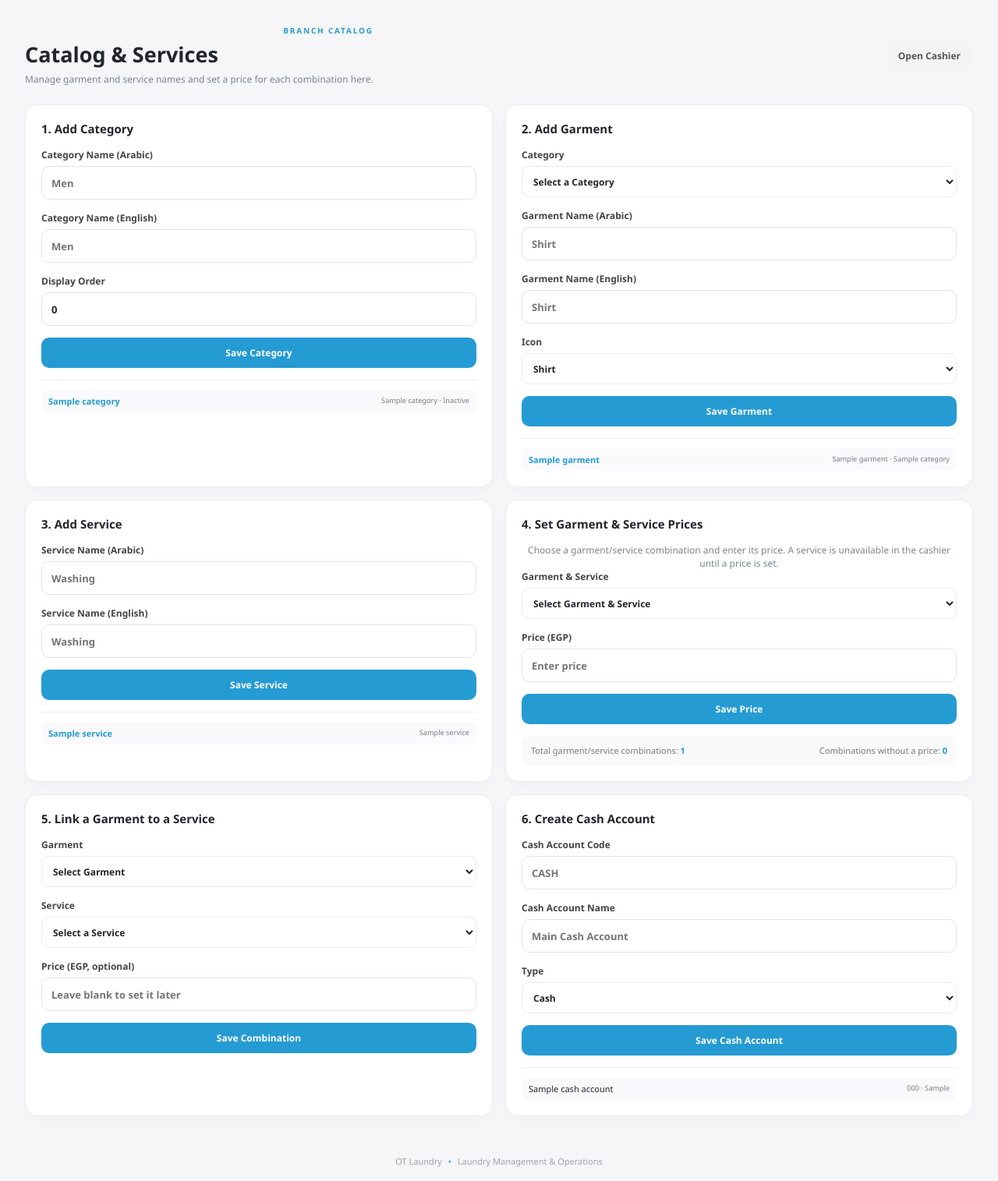
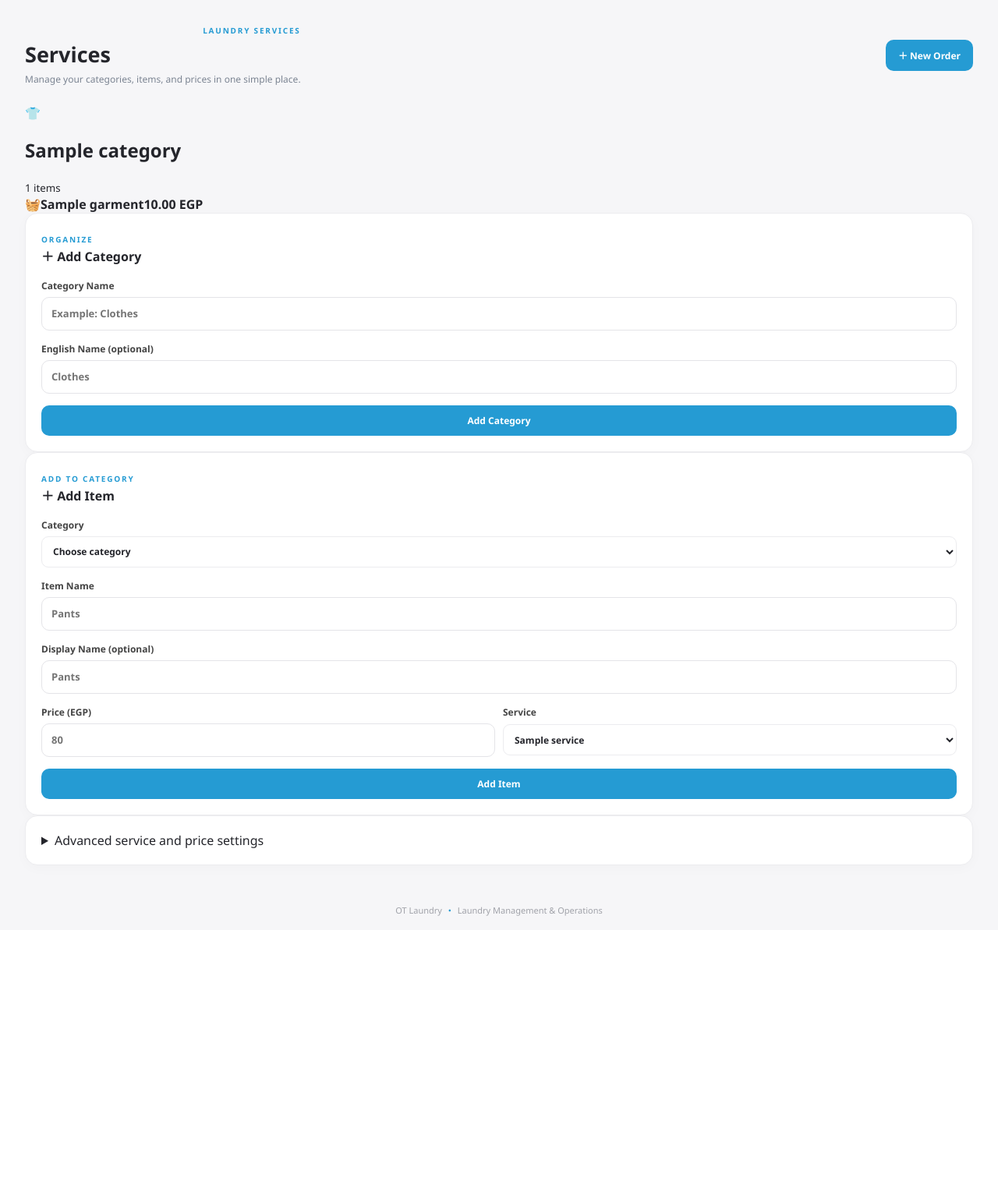
Before and after one commit to ae7656714-jpg/OT-OT-Laundry, a Flask app: template templates/catalog.html in a window 1280 px wide. Shown: the whole page at 78% size. After the commit the page ends 1175 px from the top, so only its background shows below. Run offline with Flask 3, Linux system fonts and the light colour scheme; the template is opened without the code that fills it: most values are stand-ins (such as "Sample title", 1, 10 or a date in 2020); some libraries are stand-ins or nearby versions.

Commit message:
Redesign catalog as simple Services categories and item cards

```diff
--- a/templates/catalog.html
+++ b/templates/catalog.html
@@ -1,12 +1,42 @@
-{% extends 'base.html' %}{% block title %}Catalog Settings | OT Laundry{% endblock %}
+{% extends 'base.html' %}{% block title %}Services | OT Laundry{% endblock %}
 {% block content %}
-<div class="heading-row"><div><p class="eyebrow">BRANCH CATALOG</p><h1>Catalog & Services</h1><p class="muted">Manage garment and service names and set a price for each combination here.</p></div><a class="btn secondary" href="/cashier">Open Cashier</a></div>
-<div class="catalog-grid">
-<section class="panel"><h2>1. Add Category</h2><form method="post" class="form-stack"><input type="hidden" name="csrf_token" value="{{ csrf_token() }}"><input type="hidden" name="action" value="category"><label>Category Name (Arabic)<input name="name" required placeholder="Men"></label><label>Category Name (English)<input name="name_en" placeholder="Men"></label><label>Display Order<input type="number" name="sort_order" value="0"></label><button class="btn primary">Save Category</button></form><div class="catalog-list">{% for c in categories %}<div><b>{{ c.name }}</b> <small>{{ c.name_en or '' }} · {% if c.is_active %}Active{% else %}Inactive{% endif %}</small></div>{% else %}<small class="muted">No categories yet.</small>{% endfor %}</div></section>
-<section class="panel"><h2>2. Add Garment</h2><form method="post" class="form-stack"><input type="hidden" name="csrf_token" value="{{ csrf_token() }}"><input type="hidden" name="action" value="garment"><label>Category<select name="category_id" required><option value="">Select a Category</option>{% for c in categories if c.is_active %}<option value="{{ c.id }}">{{ c.name }} / {{ c.name_en or '' }}</option>{% endfor %}</select></label><label>Garment Name (Arabic)<input name="name" required placeholder="Shirt"></label><label>Garment Name (English)<input name="name_en" placeholder="Shirt"></label><label>Icon<select name="icon_key"><option value="shirt">Shirt</option><option value="pants">Trousers</option><option value="dress">Dress</option><option value="coat">Jacket</option><option value="blanket">Blanket</option><option value="laundry">Other Item</option></select></label><button class="btn primary">Save Garment</button></form><div class="catalog-list">{% for g in garments %}<div><b>{{ g.name }}</b> <small>{{ g.name_en or '' }} · {{ (categories|selectattr('id','equalto',g.category_id)|first).name if g.category_id else '' }}</small></div>{% else %}<small class="muted">No garments yet.</small>{% endfor %}</div></section>
-<section class="panel"><h2>3. Add Service</h2><form method="post" class="form-stack"><input type="hidden" name="csrf_token" value="{{ csrf_token() }}"><input type="hidden" name="action" value="service"><label>Service Name (Arabic)<input name="name" required placeholder="Washing"></label><label>Service Name (English)<input name="name_en" placeholder="Washing"></label><button class="btn primary">Save Service</button></form><div class="catalog-list">{% for s in services %}<div><b>{{ s.name }}</b> <small>{{ s.name_en or '' }}</small></div>{% else %}<small class="muted">No services yet.</small>{% endfor %}</div></section>
-<section class="panel"><h2>4. Set Garment & Service Prices</h2><p class="muted small-note">Choose a garment/service combination and enter its price. A service is unavailable in the cashier until a price is set.</p><form method="post" class="form-stack"><input type="hidden" name="csrf_token" value="{{ csrf_token() }}"><input type="hidden" name="action" value="price"><label>Garment & Service<select name="garment_service_id" required><option value="">Select Garment & Service</option>{% for c in combos %}{% set g = garments|selectattr('id','equalto',c.garment_type_id)|first %}{% set s = services|selectattr('id','equalto',c.service_id)|first %}{% if g and s %}<option value="{{ c.id }}">{{ g.name_en or g.name }} — {{ s.name_en or s.name }}{% if c.default_price is not none %} — {{ '%.2f'|format(c.default_price|float) }} EGP{% else %} — Price not set{% endif %}</option>{% endif %}{% endfor %}</select></label><label>Price (EGP)<input name="price" type="number" min="0" max="999999999" step="0.01" required placeholder="Enter price"></label><button class="btn primary">Save Price</button></form><div class="price-summary"><span>Total garment/service combinations: <b>{{ combos|length }}</b></span><span>Combinations without a price: <b>{{ combos|selectattr('default_price','none')|list|length }}</b></span></div></section>
-<section class="panel"><h2>5. Link a Garment to a Service</h2><form method="post" class="form-stack"><input type="hidden" name="csrf_token" value="{{ csrf_token() }}"><input type="hidden" name="action" value="combination"><label>Garment<select name="garment_type_id" required><option value="">Select Garment</option>{% for g in garments if g.is_active %}<option value="{{ g.id }}">{{ g.name }} — {{ g.name_en or '' }}</option>{% endfor %}</select></label><label>Service<select name="service_id" required><option value="">Select a Service</option>{% for s in services if s.is_active %}<option value="{{ s.id }}">{{ s.name }} — {{ s.name_en or '' }}</option>{% endfor %}</select></label><label>Price (EGP, optional)<input name="price" type="number" min="0" step="0.01" placeholder="Leave blank to set it later"></label><button class="btn primary">Save Combination</button></form></section>
-<section class="panel"><h2>6. Create Cash Account</h2><form method="post" class="form-stack"><input type="hidden" name="csrf_token" value="{{ csrf_token() }}"><input type="hidden" name="action" value="cash_account"><label>Cash Account Code<input name="code" required placeholder="CASH"></label><label>Cash Account Name<input name="name" required placeholder="Main Cash Account"></label><label>Type<select name="account_type"><option value="cash">Cash</option><option value="bank">Bank</option><option value="visa">Card</option><option value="electronic">E-Wallet</option></select></label><button class="btn primary">Save Cash Account</button></form><div class="catalog-list">{% for a in cash_accounts %}<div>{{ a.name }} <small>{{ a.code }} · {{ a.account_type }}</small></div>{% else %}<small class="muted">No cash accounts yet.</small>{% endfor %}</div></section>
+<div class="heading-row"><div><p class="eyebrow">LAUNDRY SERVICES</p><h1>Services</h1><p class="muted">Manage your categories, items, and prices in one simple place.</p></div><a class="btn primary" href="/cashier">＋ New Order</a></div>
+<section class="services-categories">
+{% for category in categories %}
+  <article class="service-category-card">
+    <div class="service-category-title"><div><span class="service-category-icon">👕</span><div><h2>{{ category.name_en or category.name }}</h2><small>{{ garments|selectattr('category_id','equalto',category.id)|list|length }} items</small></div></div></div>
+    <div class="service-item-grid">
+    {% for item in garments if item.category_id==category.id %}
+      {% set combo = combos|selectattr('garment_type_id','equalto',item.id)|first %}
+      <div class="service-item-card"><span class="service-item-icon">{{ {'shirt':'👔','pants':'👖','dress':'👗','coat':'🧥','jacket':'🧥'}.get(item.icon_key,'🧺') }}</span><b>{{ item.name_en or item.name }}</b><strong>{% if combo and combo.default_price is not none %}{{ '%.2f'|format(combo.default_price|float) }} EGP{% else %}Price not set{% endif %}</strong></div>
+    {% else %}<div class="service-empty">No services in this category yet. Add your first item below.</div>{% endfor %}
+    </div>
+  </article>
+{% else %}<div class="service-empty panel">No categories yet. Create your first category below.</div>{% endfor %}
+</section>
+<div class="services-manage-grid">
+  <section class="panel services-manage-card"><div class="panel-title"><div><span class="eyebrow">ORGANIZE</span><h2>＋ Add Category</h2></div></div>
+    <form method="post" class="form-stack"><input type="hidden" name="csrf_token" value="{{ csrf_token() }}"><input type="hidden" name="action" value="category">
+      <label>Category Name<input name="name" maxlength="80" placeholder="Example: Clothes" required></label>
+      <label>English Name (optional)<input name="name_en" maxlength="80" placeholder="Clothes"></label>
+      <button class="btn primary">Add Category</button>
+    </form>
+  </section>
+  <section class="panel services-manage-card"><div class="panel-title"><div><span class="eyebrow">ADD TO CATEGORY</span><h2>＋ Add Item</h2></div></div>
+    <form method="post" class="form-stack"><input type="hidden" name="csrf_token" value="{{ csrf_token() }}"><input type="hidden" name="action" value="garment">
+      <label>Category<select name="category_id" required><option value="">Choose category</option>{% for c in categories %}<option value="{{ c.id }}">{{ c.name_en or c.name }}</option>{% endfor %}</select></label>
+      <label>Item Name<input name="name" maxlength="100" placeholder="Pants" required></label>
+      <label>Display Name (optional)<input name="name_en" maxlength="100" placeholder="Pants"></label>
+      <div class="form-two"><label>Price (EGP)<input name="price" type="number" min="0.01" step="0.01" placeholder="80" required></label><label>Service<select name="service_id" required>{% for s in services %}<option value="{{ s.id }}">{{ s.name_en or s.name }}</option>{% endfor %}</select></label></div>
+      <input type="hidden" name="icon_key" value="laundry">
+      <button class="btn primary">Add Item</button>
+    </form>
+  </section>
 </div>
+<details class="panel services-advanced"><summary>Advanced service and price settings</summary>
+<div class="services-manage-grid">
+<section class="services-manage-card"><h2>Add Service Type</h2><form method="post" class="form-stack"><input type="hidden" name="csrf_token" value="{{ csrf_token() }}"><input type="hidden" name="action" value="service"><label>Service Name<input name="name" required></label><label>English Name<input name="name_en"></label><button class="btn secondary">Add Service</button></form></section>
+<section class="services-manage-card"><h2>Link an Item to a Service</h2><form method="post" class="form-stack"><input type="hidden" name="csrf_token" value="{{ csrf_token() }}"><input type="hidden" name="action" value="combination"><label>Item<select name="garment_type_id" required>{% for g in garments %}<option value="{{ g.id }}">{{ g.name_en or g.name }}</option>{% endfor %}</select></label><label>Service<select name="service_id" required>{% for s in services %}<option value="{{ s.id }}">{{ s.name_en or s.name }}</option>{% endfor %}</select></label><label>Default Price<input name="price" type="number" min="0" step="0.01" required></label><button class="btn secondary">Save Service Price</button></form></section>
+<section class="services-manage-card"><h2>Update Existing Price</h2><form method="post" class="form-stack"><input type="hidden" name="csrf_token" value="{{ csrf_token() }}"><input type="hidden" name="action" value="price"><label>Item & Service<select name="garment_service_id" required>{% for combo in combos %}{% set item=garments|selectattr('id','equalto',combo.garment_type_id)|first %}{% set srv=services|selectattr('id','equalto',combo.service_id)|first %}{% if item and srv %}<option value="{{ combo.id }}">{{ item.name_en or item.name }} · {{ srv.name_en or srv.name }}</option>{% endif %}{% endfor %}</select></label><label>New Price<input name="price" type="number" min="0" step="0.01" required></label><button class="btn secondary">Update Price</button></form></section>
+</div></details>
 {% endblock %}
```
